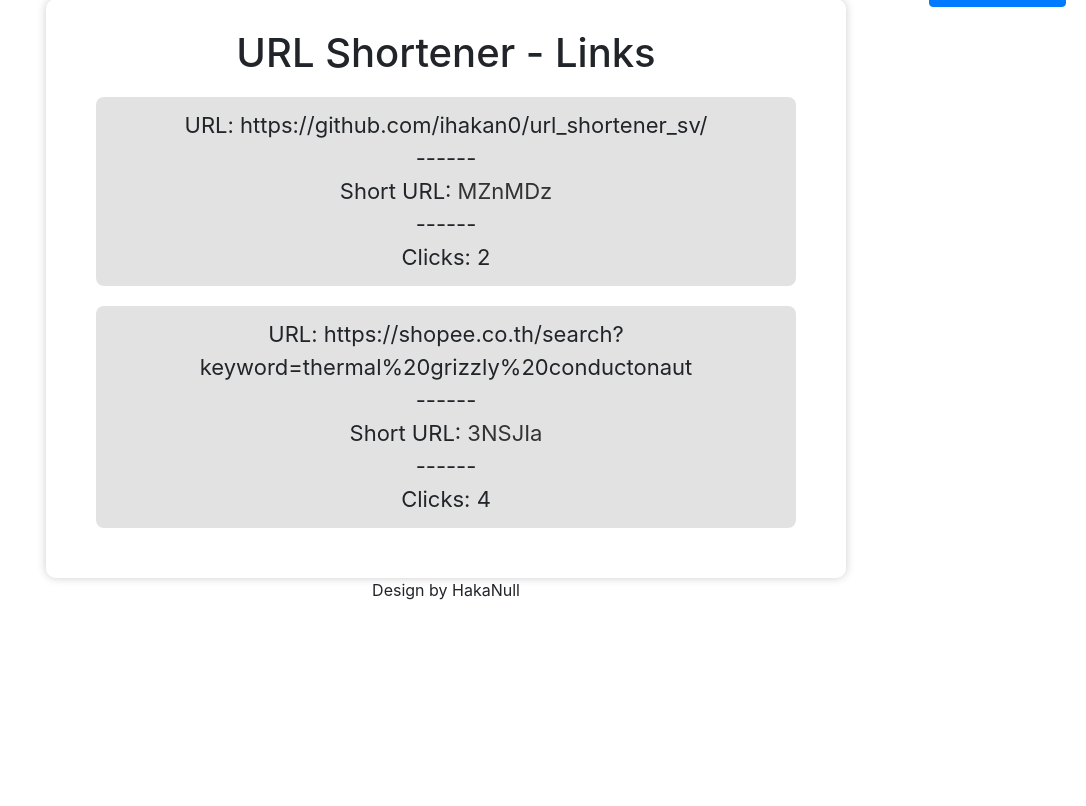
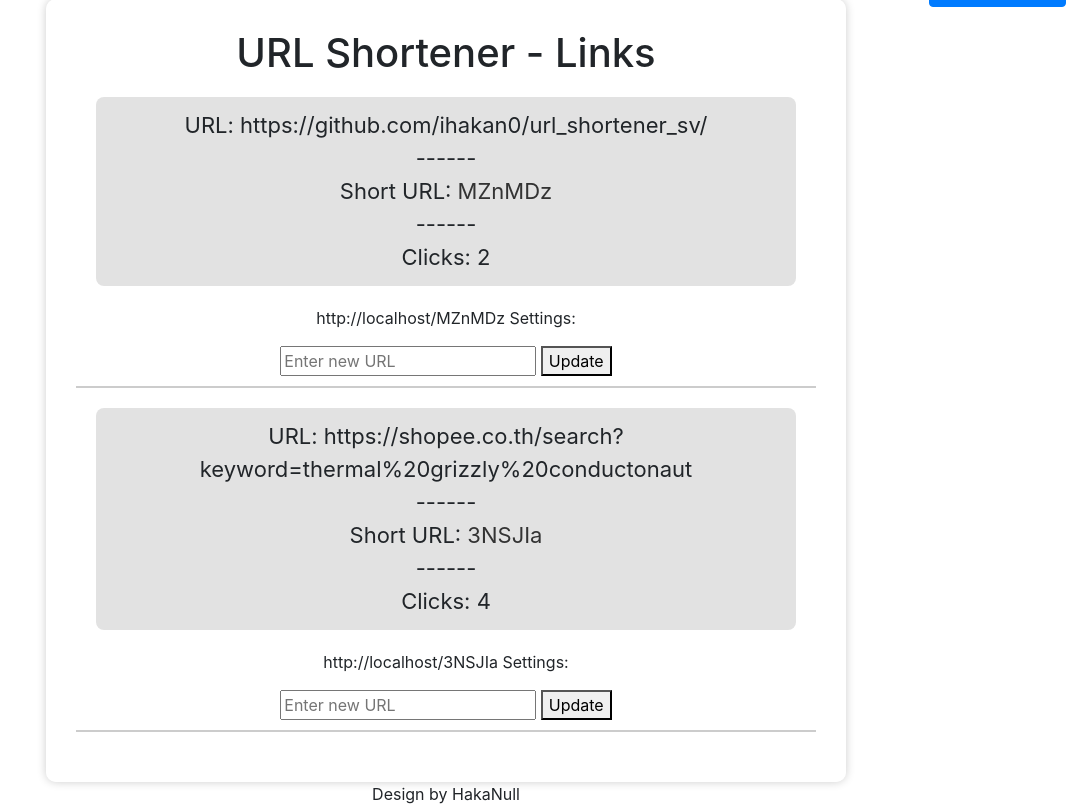
Before and after one commit to hakanull/python-url-shortener, a Flask app: page /links in a window 1280 px wide. Shown: the part 51-857 px from the top of the page, without its empty margins (194-1280 px from the left). Before the commit the page ends 651 px from the top, so only its background shows below. Run offline with Flask 3, Linux system fonts and the light colour scheme; data comes from the database, SQL or seed files in the repository.

Commit message:
Add files via upload

```diff
--- a/url_shortener_sv/templates/link_success.html
+++ b/url_shortener_sv/templates/link_success.html
@@ -66,7 +66,7 @@
         }
 		.btn-download:hover {
             color: #fff;
-
+        }
     </style>
 </head>
 
--- a/url_shortener_sv/templates/links.html
+++ b/url_shortener_sv/templates/links.html
@@ -43,6 +43,15 @@
             color: #007bff;
             text-decoration: underline;
         }
+
+        .update-form {
+            text-align: center;
+            margin-top: 10px;
+            border-bottom: 2px solid #ccc;
+            padding-bottom: 10px;
+            margin-bottom: 20px;
+        }
+
     </style>
 </head>
 
@@ -55,9 +64,16 @@
                 href="{{ url_for('shortener.redirect_to_url', short_url=link.short_url, _external=True) }}">{{ link.short_url }}</a>
             <br>------<br>Clicks: {{ link.views }}
         </p>
+
+        <p style="text-align: center">{{ url_for('shortener.redirect_to_url', short_url=link.short_url, _external=True) }} Settings:</p>
+        <form class="update-form" method="POST" action="{{ url_for('shortener.update_link', id=link.id) }}">
+            <input type="url" name="new_url" placeholder="Enter new URL">
+            <button type="submit">Update</button>
+        </form>
         {% endfor %}
     </div>
 </body>
+
 <a href="/" class="btn btn-primary" style="position: fixed; top: 20px; right: 20px;">URL Shortener</a>
 <footer style="text-align: center"> Design by HakaNull</footer>
 </html>
```
